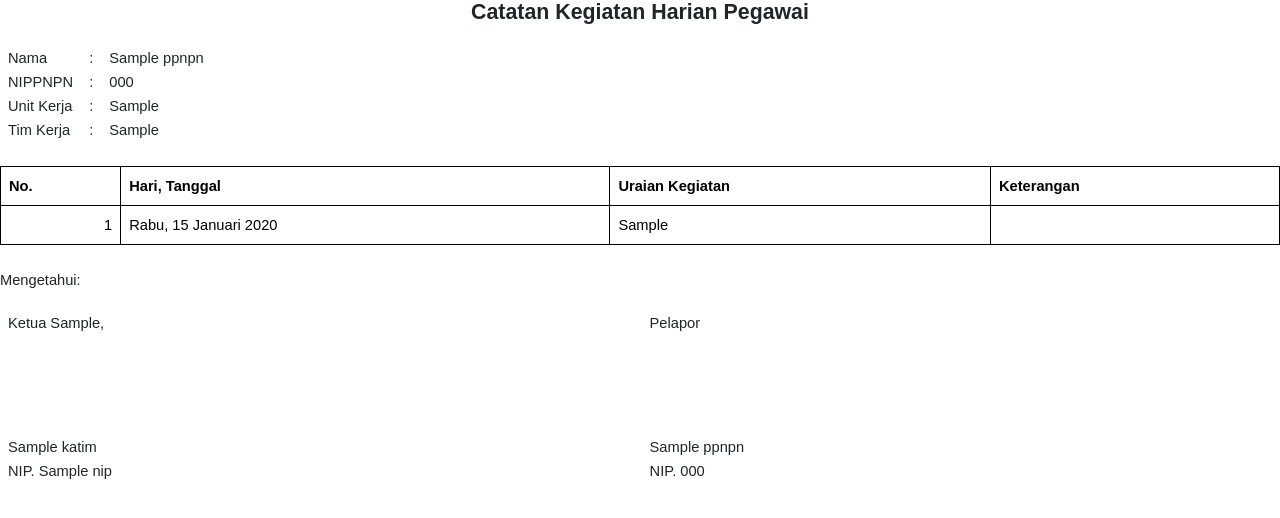
After one commit to GottfriedCP/logbook_ppnpn, a Django app: template logbook_ppnpn/templates/logbook_ppnpn/cetak_logbook.html in a window 1280 px wide. The commit adds this page. Shown: the top 518 px of the page. Run offline with Django 5.2, Linux system fonts and the light colour scheme; tables that the repository leaves empty hold one stand-in row (values such as "Sample post"); the template is opened without the code that fills it: values that come from a table or form of the project are taken from there, most other values are stand-ins (such as "Sample title", 1, 10 or a date in 2020); parts of the project's set-up code (start-up, migrations or seed data) failed here and were passed over; some libraries are stand-ins or nearby versions.

Commit message:
cetak logbook

```diff
--- /dev/null
+++ b/logbook_ppnpn/templates/logbook_ppnpn/cetak_logbook.html
@@ -0,0 +1,174 @@
+{% load static %}
+<!doctype html>
+<html lang="id">
+
+<head>
+    <meta charset="utf-8">
+    <meta name="viewport" content="width=device-width, initial-scale=1">
+    <title>Logbook {{ ppnpn.nama|upper }}</title>
+    <!-- FAVICON -->
+    <link rel="apple-touch-icon" sizes="180x180" href="{% static 'favicon' %}/apple-touch-icon.png">
+    <link rel="icon" type="image/png" sizes="32x32" href="{% static 'favicon' %}/favicon-32x32.png">
+    <link rel="icon" type="image/png" sizes="16x16" href="{% static 'favicon' %}/favicon-16x16.png">
+    <link rel="manifest" href="{% static 'favicon' %}/site.webmanifest">
+    <link rel="mask-icon" href="{% static 'favicon' %}/safari-pinned-tab.svg" color="#5bbad5">
+    <link rel="shortcut icon" href="{% static 'favicon' %}/favicon.ico">
+    <meta name="msapplication-TileColor" content="#00aba9">
+    <meta name="msapplication-config" content="{% static 'favicon' %}/browserconfig.xml">
+    <meta name="theme-color" content="#ffffff">
+    <link href="https://cdn.jsdelivr.net/npm/bootstrap@5.3.3/dist/css/bootstrap.min.css" rel="stylesheet"
+        integrity="sha384-QWTKZyjpPEjISv5WaRU9OFeRpok6YctnYmDr5pNlyT2bRjXh0JMhjY6hW+ALEwIH" crossorigin="anonymous">
+    <!-- Google Fonts -->
+    <link rel="preconnect" href="https://fonts.googleapis.com">
+    <link rel="preconnect" href="https://fonts.gstatic.com" crossorigin>
+    <link
+        href="https://fonts.googleapis.com/css2?family=Poppins:ital,wght@0,100;0,200;0,300;0,400;0,500;0,600;0,700;0,800;0,900;1,100;1,200;1,300;1,400;1,500;1,600;1,700;1,800;1,900&display=swap"
+        rel="stylesheet">
+    <!-- JQuery UI -->
+    <link rel="stylesheet" href="https://code.jquery.com/ui/1.14.1/themes/base/jquery-ui.css">
+    <!-- BS5 datatables -->
+    <link href="https://cdn.datatables.net/2.2.2/css/dataTables.dataTables.min.css" rel="stylesheet">
+    <!-- HTMX -->
+    <script src="https://cdnjs.cloudflare.com/ajax/libs/htmx/2.0.4/htmx.min.js" integrity="sha512-2kIcAizYXhIn8TzUvqzEDZNuDZ+aW7yE/+f1HJHXFjQcGNfv1kqzJSTBRBSlOgp6B/KZsz1K0a3ZTqP9dnxioQ==" crossorigin="anonymous" referrerpolicy="no-referrer"></script>
+    <style>
+        body {
+            font-family: Arial, sans-serif;
+            font-size: 11pt;
+        }
+
+        .btn-kemkes {
+            background-color: #16b3ac;
+            color: white;
+        }
+
+        .btn-kemkes:hover {
+            border-color: #16b3ac;
+        }
+
+        .nav-item a.active {
+            border-bottom: 2px solid #16b3ac;
+        }
+
+        .card-title {
+            font-size: 80%;
+        }
+
+        div.div-table {
+            overflow-x: auto;
+        }
+
+        /* Laman cetak */
+        .fs-16 {
+            font-size: 16pt;
+        }
+
+        .fs-18 {
+            font-size: 18pt;
+        }
+
+        .table-naked {
+            border-collapse: collapse;
+            border: none;
+        }
+
+        .table-naked td, .table-naked th {
+            border: none;
+        }
+
+        table {
+            margin: 20px 0;
+        }
+
+        th, td {
+            padding-left: 8px;
+            padding-right: 8px;
+            /* background-color: #f0f0f0; */
+        }
+    </style>
+</head>
+
+<body>
+    <h1 class="text-center fs-16"><b>Catatan Kegiatan Harian Pegawai</b></h1>
+    <!-- Identitas PPNPN -->
+    <table class="table-naked">
+        <tbody>
+            <tr>
+                <td>Nama</td>
+                <td>:</td>
+                <td>{{ ppnpn.nama }}</td>
+            </tr>
+            <tr>
+                <td>NIPPNPN</td>
+                <td>:</td>
+                <td>{{ ppnpn.nomor_induk }}</td>
+            </tr>
+            <tr>
+                <td>Unit Kerja</td>
+                <td>:</td>
+                <td>{{ unit_kerja }}</td>
+            </tr>
+            <tr>
+                <td>Tim Kerja</td>
+                <td>:</td>
+                <td>{{ tim_kerja }}</td>
+            </tr>
+        </tbody>
+    </table>
+
+    <!-- Tabel Utama -->
+    <table class="my-4 table table-bordered border-black">
+        <thead>
+            <tr>
+                <th>No.</th>
+                <th>Hari, Tanggal</th>
+                <th>Uraian Kegiatan</th>
+                <th>Keterangan</th>
+            </tr>
+        </thead>
+        <tbody>
+            {% for c in catatans %}
+            <tr>
+                <td style="text-align: right;">{{ forloop.counter }}</td>
+                <td>{{ c.tanggal|date:'l, j F Y' }}</td>
+                <td>{{ c.rincian }}</td>
+                <td></td>
+            </tr>
+            {% endfor %}
+        </tbody>
+    </table>
+
+    <!-- Tabel bawah -->
+    Mengetahui:
+    <table class="table-naked">
+        <tbody>
+            <tr>
+                <td style="width: 47vw;">Ketua {{ tim_kerja }},</td>
+                <td style="vertical-align: top;" class="ps-5">Pelapor</td>
+            </tr>
+            <tr>
+                <td style="height: 100px;"></td>
+                <td></td>
+            </tr>
+            <tr>
+                <td>{{ katim.nama }}</td>
+                <td class="ps-5">{{ ppnpn.nama }}</td>
+            </tr>
+            <tr>
+                <td>NIP. {{ katim.nip }}</td>
+                <td class="ps-5">NIP. {{ ppnpn.nomor_induk }}</td>
+            </tr>
+        </tbody>
+    </table>
+    <script src="https://cdnjs.cloudflare.com/ajax/libs/jquery/3.7.1/jquery.min.js"
+        integrity="sha512-v2CJ7UaYy4JwqLDIrZUI/4hqeoQieOmAZNXBeQyjo21dadnwR+8ZaIJVT8EE2iyI61OV8e6M8PP2/4hpQINQ/g=="
+        crossorigin="anonymous" referrerpolicy="no-referrer"></script>
+    <script src="https://cdn.jsdelivr.net/npm/bootstrap@5.3.3/dist/js/bootstrap.bundle.min.js"
+        integrity="sha384-YvpcrYf0tY3lHB60NNkmXc5s9fDVZLESaAA55NDzOxhy9GkcIdslK1eN7N6jIeHz"
+        crossorigin="anonymous"></script>
+    <!-- JQuery UI dan localization datepicker -->
+    <script src="https://code.jquery.com/ui/1.14.1/jquery-ui.js"></script>
+    <!-- jquery datatables -->
+    <script src="https://cdn.datatables.net/2.2.2/js/dataTables.min.js"></script>
+</body>
+
+</html>
--- a/logbook_ppnpn/templates/logbook_ppnpn/home.html
+++ b/logbook_ppnpn/templates/logbook_ppnpn/home.html
@@ -23,6 +23,9 @@
         </table>
         <a class="btn btn-kemkes" role="button" href="{% url 'logbook_ppnpn:buat_catatan' %}">
             Tambah Catatan
+        </a>
+        <a class="btn btn-kemkes" role="button" href="{% url 'logbook_ppnpn:cetak_logbook' %}">
+            Cetak Logbook
         </a>
     </div>
 
--- a/logbook_ppnpn/urls.py
+++ b/logbook_ppnpn/urls.py
@@ -10,6 +10,7 @@ urlpatterns = [
     path("buat-catatan/", views.buat_catatan, name="buat_catatan"),
     path("ubah-catatan/<int:id_catatan>/", views.ubah_catatan, name="ubah_catatan"),
     path("hapus-catatan/<int:id_catatan>/", views.hapus_catatan, name="hapus_catatan"),
+    path("cetak-logbook/", views.cetak_logbook, name="cetak_logbook"),
     path("semua-logbook/<int:id_ppnpn>/", views.detail_logbook, name="detail_logbook"),
     path("semua-logbook/", views.semua_logbook, name="semua_logbook"),
     path("daftar-validasi/", views.list_validasi, name="list_validasi"),
```
Also changed, not shown: logbook_ppnpn/templates/logbook_ppnpn/form_cetak_logbook.html (added, +82 -0 lines), logbook_ppnpn/views.py (+38 -0 lines).
